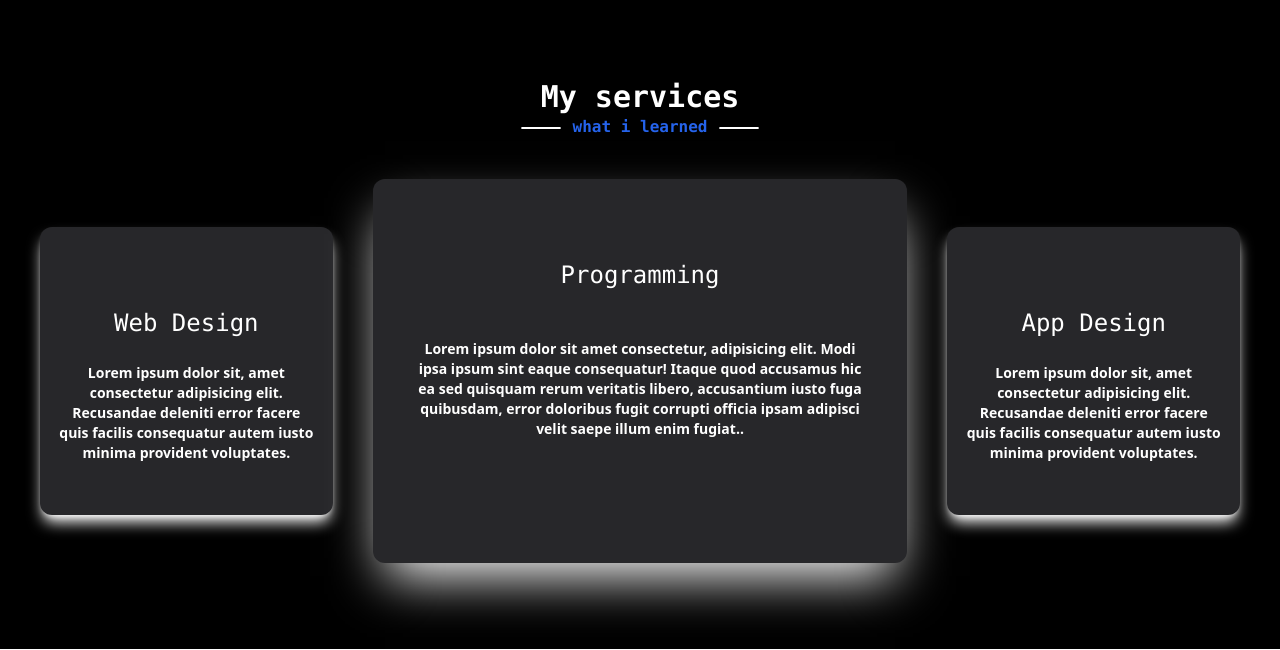
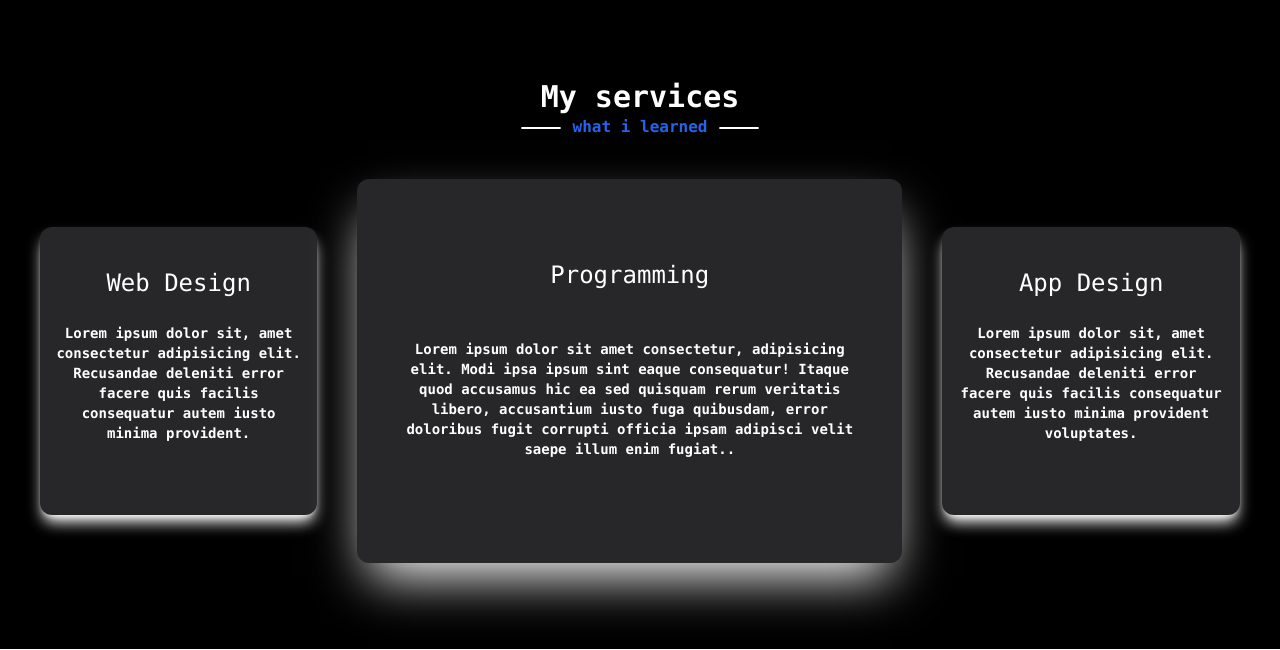
Before and after one commit to parthasdey2304/portfolio-2, a Flask app: page / in a window 1280 px wide. Shown: the part 1301-1951 px from the top of the page. Run offline with Flask 3, Linux system fonts and the light colour scheme; some libraries are stand-ins or nearby versions.

Commit message:
bugs have been fixed

```diff
--- a/templates/index.html
+++ b/templates/index.html
@@ -20,9 +20,12 @@
 
     <body>
         <main>
+
+            <!-- This section contains the banner and the navbar -->
             <section class="w-full h-[650px] bg-gradient-to-b from-violet-900 to-black background">
                 <div class="w-full h-full flex-col space-y-5">
 
+                    <!-- This is the navbar section -->
                     <nav class="border-gray-200 px-11 home">
                         <div class="max-w-screen-xl flex flex-wrap items-center justify-between mx-auto p-4">
                         <a href="#" class="flex items-center">
@@ -58,6 +61,7 @@
                     </nav>
 
 
+                    <!-- This is the banner of the page -->
                     <div class="flex justify-start py-24 px-16">
                         <div class="w-[60%] h-full flex-col text-white">
                             <p class="text-xl font-semibold">Hello, I am</p>
@@ -79,6 +83,7 @@
                 </div>
             </section>
 
+            <!-- This is the about me section of the page -->
             <section class="w-full h-[650px] bg-white about">
                 <div class="w-full h-full flex-col justify-center text-black">
                     <div class="w-full flex justify-center">
@@ -111,6 +116,7 @@
                 </div>
             </section>
 
+            <!-- This is the my services section of the page -->
             <section class="w-full h-[650px] bg-black">
                 <div class="w-full h-full flex-col justify-center text-white">
                     <div class="w-full flex justify-center">
@@ -125,7 +131,7 @@
 
                     <div class="w-full h-full p-10 flex space-x-10 justify-between">
                         <div class="flex-col rounded-xl bg-zinc-800 h-72 mt-12 transition duration-700 ease-in-out cursor-pointer shadow-white shadow-lg">
-                            <div class="w-full h-20">
+                            <div class="w-full h-10">
 
                             </div>
 
@@ -133,7 +139,7 @@
                                 <p class="text-2xl font-mono">Web Design</p>
                             </div>
 
-                            <div class="text-sm p-4 text-center font-semibold">Lorem ipsum dolor sit, amet consectetur adipisicing elit. Recusandae deleniti error facere quis facilis consequatur autem iusto minima provident voluptates.</div>
+                            <div class="text-sm p-4 text-center font-semibold font-mono">Lorem ipsum dolor sit, amet consectetur adipisicing elit. Recusandae deleniti error facere quis facilis consequatur autem iusto minima provident.</div>
                         </div>
 
                         <div class="flex-col rounded-xl bg-zinc-800 h-96 transition duration-700 ease-in-out cursor-pointer shadow-white shadow-2xl">
@@ -145,11 +151,11 @@
                                 <p class="text-2xl font-mono">Programming</p>
                             </div>
 
-                            <div class="text-sm p-10 text-center font-semibold">Lorem ipsum dolor sit amet consectetur, adipisicing elit. Modi ipsa ipsum sint eaque consequatur! Itaque quod accusamus hic ea sed quisquam rerum veritatis libero, accusantium iusto fuga quibusdam, error doloribus fugit corrupti officia ipsam adipisci velit saepe illum enim fugiat..</div>
+                            <div class="text-sm p-10 text-center font-semibold font-mono">Lorem ipsum dolor sit amet consectetur, adipisicing elit. Modi ipsa ipsum sint eaque consequatur! Itaque quod accusamus hic ea sed quisquam rerum veritatis libero, accusantium iusto fuga quibusdam, error doloribus fugit corrupti officia ipsam adipisci velit saepe illum enim fugiat..</div>
                         </div>
 
                         <div class="flex-col rounded-xl bg-zinc-800 h-72 mt-12 transition duration-700 ease-in-out cursor-pointer shadow-white shadow-lg">
-                            <div class="w-full h-20">
+                            <div class="w-full h-10">
 
                             </div>
 
@@ -157,13 +163,14 @@
                                 <p class="text-2xl font-mono">App Design</p>
                             </div>
 
-                            <div class="text-sm p-4 text-center font-semibold">Lorem ipsum dolor sit, amet consectetur adipisicing elit. Recusandae deleniti error facere quis facilis consequatur autem iusto minima provident voluptates.</div>
+                            <div class="text-sm p-4 text-center font-semibold font-mono">Lorem ipsum dolor sit, amet consectetur adipisicing elit. Recusandae deleniti error facere quis facilis consequatur autem iusto minima provident voluptates.</div>
                         </div>
 
                     </div>
                 </div>
             </section>
 
+            <!-- This is the my skills section of the page -->
             <section class="w-full h-[650px] bg-white">
                 <div class="w-full h-full flex-col justify-center text-black">
                     <div class="w-full flex justify-center">
@@ -251,6 +258,7 @@
                 </div>
             </section>
 
+            <!-- This is the my projects section of the page Here it comes with the coursel -->
             <section class="w-full h-[650px] bg-black">
                 <div class="w-full h-full flex-col justify-center text-white">
                     <div class="w-full flex justify-center">
@@ -369,6 +377,7 @@
                 </div>
             </section>
 
+            <!-- This is the contact me section of the page -->
             <section class="w-full h-[600px] bg-white">
                 <div class="w-full h-full flex-col justify-center text-black">
                     <div class="w-full flex justify-center">
@@ -450,13 +459,19 @@
             </section>
         </main>
 
+        <!-- This is the footer of the page -->
         <footer class="w-full h-28 bg-black flex-col space-y-5 p-4">
             <div class="w-full flex justify-center">
                 <div class="w-64 h-10 flex justify-between">
-                    <div class="border-2 w-10 h-10 rounded-[100%]"></div>
-                    <div class="border-2 w-10 h-10 rounded-[100%]"></div>
-                    <div class="border-2 w-10 h-10 rounded-[100%]"></div>
-                    <div class="border-2 w-10 h-10 rounded-[100%]"></div>
+                    <div class="border-2 w-10 h-10 rounded-[100%] pl-2.5 pt-1 hover:bg-blue-600 duration-700">
+                        <p class="font-mono text-white font-bold text-2xl">f</p>
+                    </div>
+                    <div class="border-2 w-10 h-10 rounded-[100%] pl-2.5 pt-0.5 hover:bzzzzg-orange-700 duration-700">
+                        <p class="font-mono text-white font-bold text-2xl">G</p>
+                    </div>
+                    <div class="border-2 w-10 h-10 rounded-[100%] bg-white">
+                        <img src="../static/img/github.png" alt="">
+                    </div>
                 </div>
             </div>
 
```
Also changed, not shown: static/img/github.png (added).
